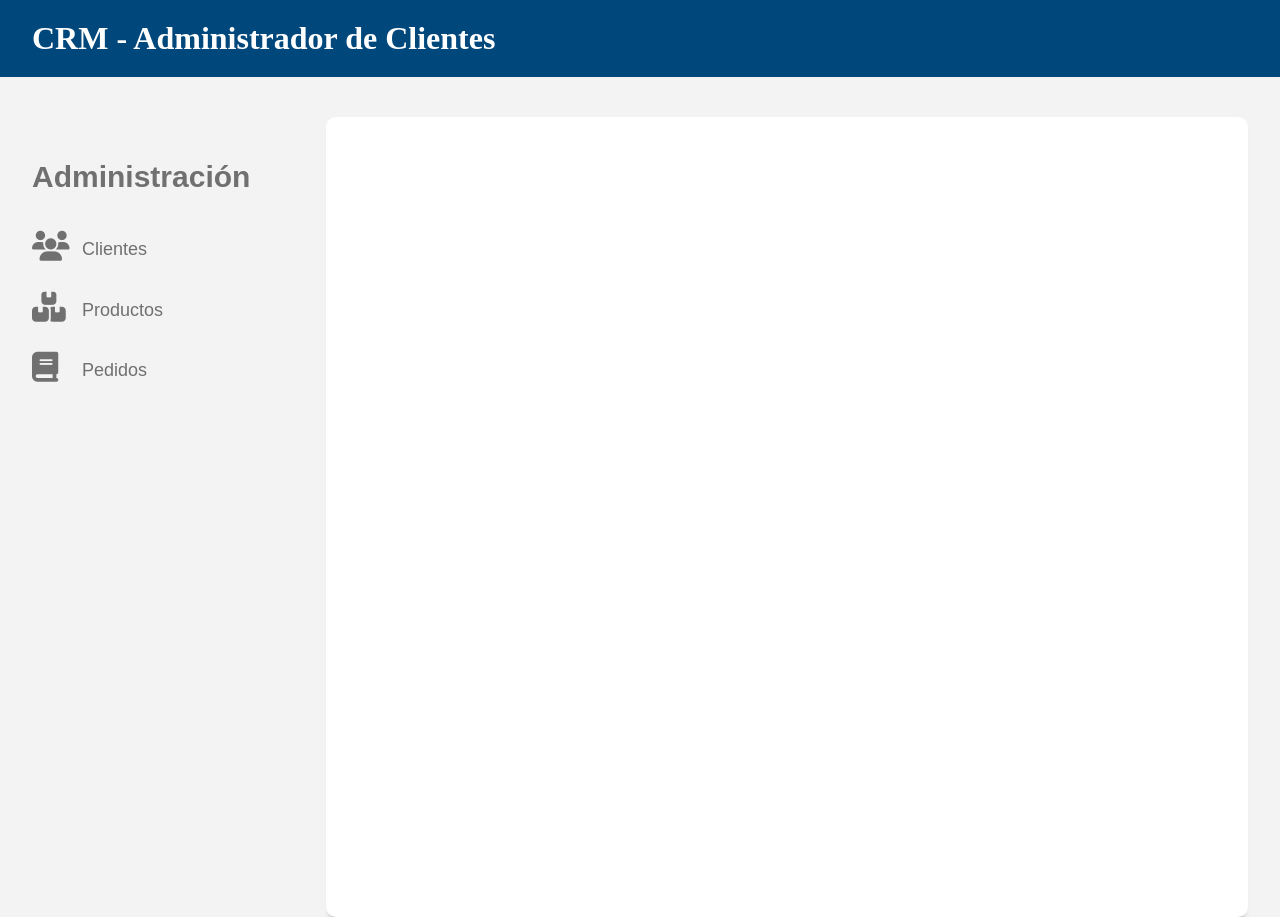
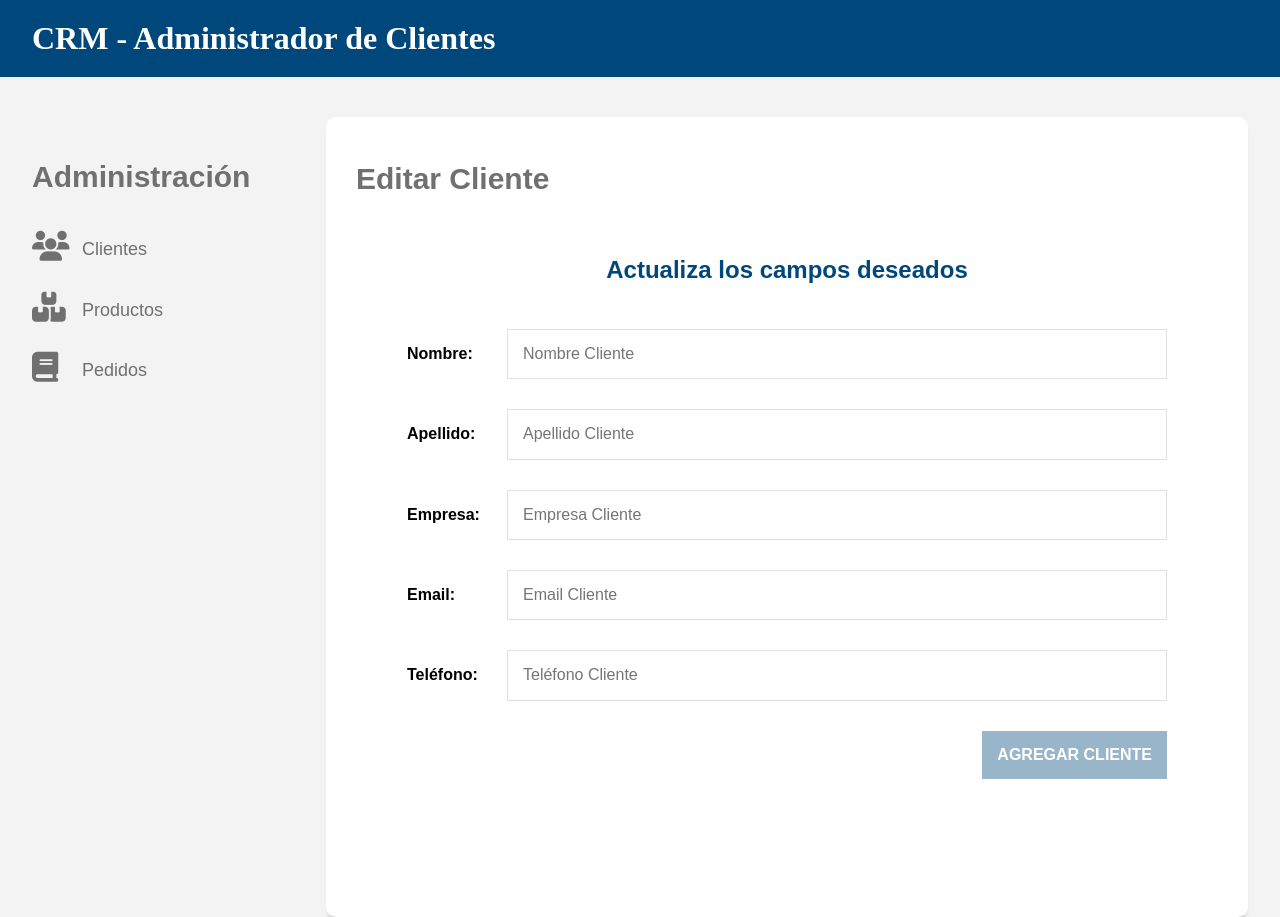
Before and after one commit to Lekanda/cliente-restApi, a React (Create React App) app: page /clientes/editar/1 in a window 1280 px wide. Built offline with nearby package versions, Linux system fonts and the light colour scheme.

Commit message:
Componente EditarCliente

```diff
--- a/src/App.js
+++ b/src/App.js
@@ -12,6 +12,7 @@
 import NuevoCliente from './componentes/clientes/NuevoCliente';
 import Pedidos from './componentes/pedidos/Pedidos';
 import Productos from './componentes/productos/Productos';
+import EditarCliente from './componentes/clientes/EditarCliente';
 
 
 function App() {
@@ -25,6 +26,7 @@
                   <Switch>
                     <Route exact path="/" component={Clientes} />
                     <Route exact path="/clientes/nuevo" component={NuevoCliente} />
+                    <Route exact path="/clientes/editar/:id" component={EditarCliente} />
                     <Route exact path="/productos" component={Productos} />
                     <Route exact path="/pedidos" component={Pedidos} />
                   </Switch>
--- a/src/componentes/clientes/Cliente.js
+++ b/src/componentes/clientes/Cliente.js
@@ -1,4 +1,5 @@
 import React from 'react';
+import { Link } from 'react-router-dom';
 
 
 function Cliente({cliente}) {
@@ -17,10 +18,10 @@
                 <p>Tel: {telefono}</p>
             </div>
             <div className="acciones">
-                <a href="#" className="btn btn-azul">
+                <Link to={`/clientes/editar/${_id}`} className="btn btn-azul">
                     <i className="fas fa-pen-alt"></i>
                     Editar Cliente
-                </a>
+                </Link>
                 <button type="button" className="btn btn-rojo btn-eliminar">
                     <i className="fab fa-aws"></i>
                     Eliminar Cliente
--- /dev/null
+++ b/src/componentes/clientes/EditarCliente.js
@@ -0,0 +1,110 @@
+import React, { Fragment, useState } from 'react';
+import Swal from 'sweetalert2';
+import { withRouter } from 'react-router-dom';
+import clienteAxios from '../../config/axios';
+
+
+function EditarCliente(props) {
+    // Obtener el ID
+    const { id } = props.match.params;
+
+    console.log(id);
+
+    // Cliente = State
+    //guaradrCliente = funcion para guardar el State
+    const[cliente, guardarCliente]  = useState({
+        nombre: '',
+        apellido: '',
+        empresa: '',
+        email: '',
+        telefono: ''
+    });
+
+
+    // Leer los datosdel formulario
+    const actualizarState = e => {
+        // Almacenamos lo que el usuario escribe en el State
+        guardarCliente({
+            // Obtener una copia del State actual
+            ...cliente,
+            [e.target.name] : e.target.value
+        })
+    }
+
+
+
+    // Validar el Formulario
+    const validarCliente = () => {
+        // Destructuring al State
+        const { nombre, apellido, email, empresa, telefono } = cliente;
+        // Revisar que las propiedades del objeto tengan contenido
+        let valido = !nombre.length || !apellido.length || !email.length || !empresa.length || !telefono.length;
+
+
+        // Return true o false
+        return valido;
+    }
+    return (
+        <Fragment>
+            <h2>Editar Cliente</h2>
+            <form>
+                    <legend>Actualiza los campos deseados</legend>
+                    <div className="campo">
+                        <label>Nombre:</label>
+                        <input  type="text"
+                                placeholder="Nombre Cliente"
+                                name="nombre"
+                                onChange={actualizarState}
+                        />
+                    </div>
+
+                    <div className="campo">
+                        <label>Apellido:</label>
+                        <input  type="text"
+                                placeholder="Apellido Cliente"
+                                name="apellido"
+                                onChange={actualizarState}
+                        />
+                    </div>
+
+                    <div className="campo">
+                        <label>Empresa:</label>
+                        <input  type="text"
+                                placeholder="Empresa Cliente"
+                                name="empresa"
+                                onChange={actualizarState}
+                        />
+                    </div>
+
+                    <div className="campo">
+                        <label>Email:</label>
+                        <input  type="email"
+                                placeholder="Email Cliente"
+                                name="email"
+                                onChange={actualizarState}
+                        />
+                    </div>
+
+                    <div className="campo">
+                        <label>Teléfono:</label>
+                        <input  type="tel"
+                                placeholder="Teléfono Cliente"
+                                name="telefono"
+                                onChange={actualizarState}
+                        />
+                    </div>
+
+                    <div className="enviar">
+                            <input  type="submit"
+                                    className="btn btn-azul"
+                                    value="Agregar Cliente"
+                                    disabled={ validarCliente() }
+                    />
+                    </div>
+            </form>
+        </Fragment>
+    )
+}
+
+// HOC. Es un afuncion que toma uun componente y retorna un nuuevo componente
+export default withRouter(EditarCliente);
```
